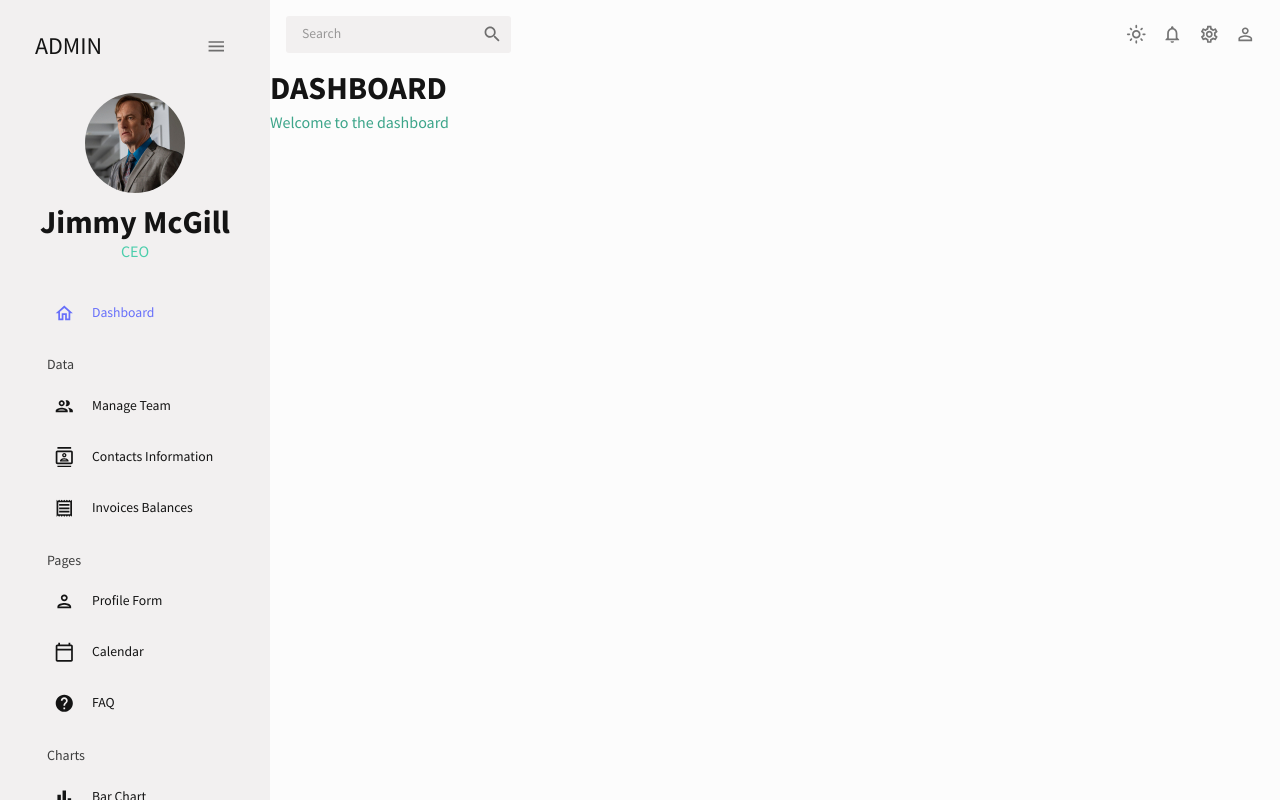
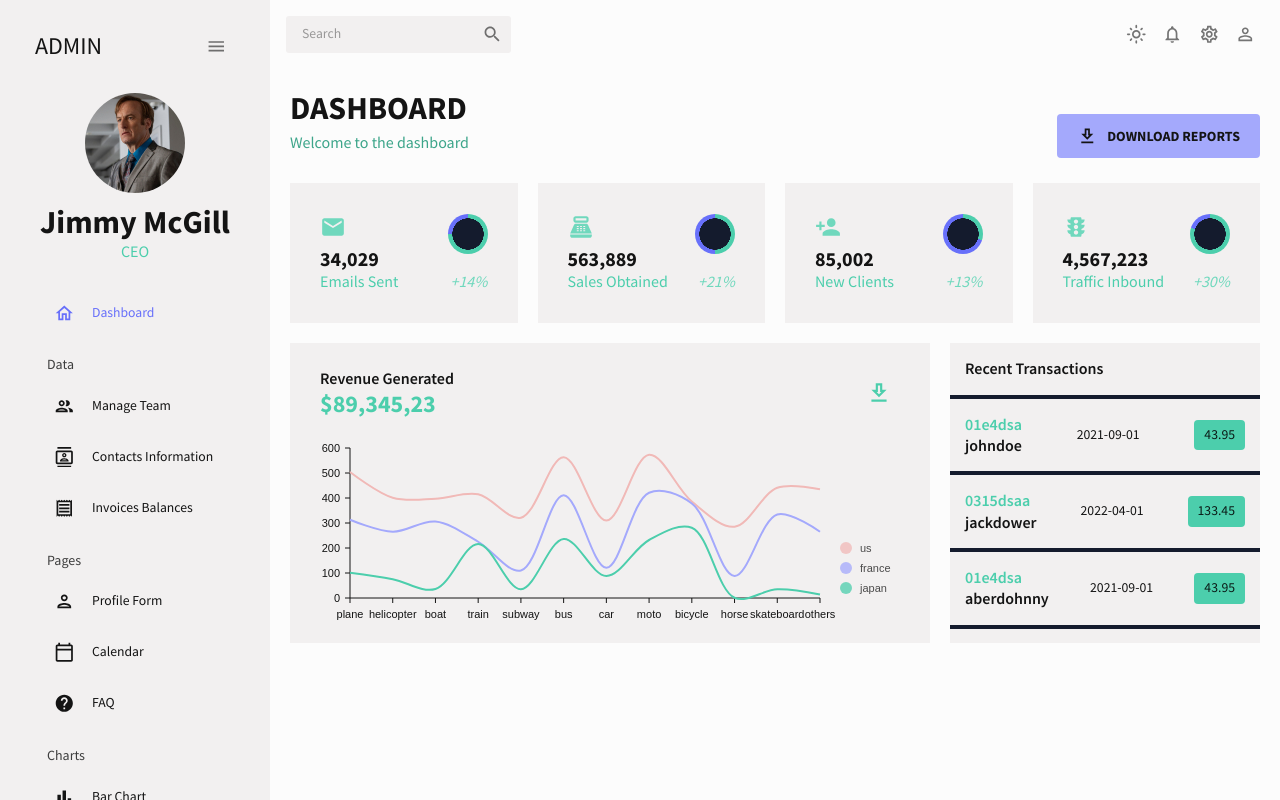
Before and after one commit to MarvelB/admin-dashboard, a React (Create React App) app: page / in a window 1280 px wide. Built offline with nearby package versions, Linux system fonts and the light colour scheme.

Commit message:
added stats and part of the graph section to the dashboard

```diff
--- a/src/pages/Dashboard/Dashboard.tsx
+++ b/src/pages/Dashboard/Dashboard.tsx
@@ -1,17 +1,258 @@
-import { Box } from "@mui/material";
+import { Box, IconButton, useTheme, Typography, Button } from "@mui/material";
 import Header from "components/Header/Header";
+import { tokens } from "theme";
+import { mockTransactions } from "data/mockData";
+import {
+    DownloadOutlined,
+    Email,
+    PointOfSaleOutlined,
+    PersonAdd,
+    Traffic,
+} from "@mui/icons-material";
+import StatsBox from "components/StatsBox/StatsBox";
+import LineChartComponent from "components/LineChartComponent/LineChartComponent";
 
 interface DashboardProps {}
 
 const Dashboard = ({}: DashboardProps) => {
+    const theme = useTheme();
+    const colors = tokens(theme.palette.mode);
+
     return (
-        <Box>
+        <Box m="20px">
             <Box
                 display="flex"
                 justifyContent="space-between"
                 alignItems="center"
             >
                 <Header title="DASHBOARD" subTitle="Welcome to the dashboard" />
+
+                <Box>
+                    <Button
+                        sx={{
+                            backgroundColor: colors.blueAccent[700],
+                            color: colors.grey[100],
+                            fontSize: "14px",
+                            fontWeight: "bold",
+                            padding: "10px 20px",
+                        }}
+                    >
+                        <DownloadOutlined sx={{ mr: "10px" }} />
+                        Download Reports
+                    </Button>
+                </Box>
+            </Box>
+
+            {/* Main grid */}
+            <Box
+                display="grid"
+                gridTemplateColumns="repeat(12, 1fr)"
+                gridAutoRows="140px"
+                gap="20px"
+            >
+                {/* First row */}
+                <Box
+                    gridColumn="span 3"
+                    display="flex"
+                    alignItems="center"
+                    justifyContent="center"
+                    sx={{ backgroundColor: colors.primary[400] }}
+                >
+                    <StatsBox
+                        title="34,029"
+                        subtitle="Emails Sent"
+                        progress={0.75}
+                        increase="+14%"
+                        icon={
+                            <Email
+                                sx={{
+                                    color: colors.greenAccent[600],
+                                    fontSize: "26px",
+                                }}
+                            />
+                        }
+                    />
+                </Box>
+
+                <Box
+                    gridColumn="span 3"
+                    display="flex"
+                    alignItems="center"
+                    justifyContent="center"
+                    sx={{ backgroundColor: colors.primary[400] }}
+                >
+                    <StatsBox
+                        title="563,889"
+                        subtitle="Sales Obtained"
+                        progress={0.5}
+                        increase="+21%"
+                        icon={
+                            <PointOfSaleOutlined
+                                sx={{
+                                    color: colors.greenAccent[600],
+                                    fontSize: "26px",
+                                }}
+                            />
+                        }
+                    />
+                </Box>
+
+                <Box
+                    gridColumn="span 3"
+                    display="flex"
+                    alignItems="center"
+                    justifyContent="center"
+                    sx={{ backgroundColor: colors.primary[400] }}
+                >
+                    <StatsBox
+                        title="85,002"
+                        subtitle="New Clients"
+                        progress={0.3}
+                        increase="+13%"
+                        icon={
+                            <PersonAdd
+                                sx={{
+                                    color: colors.greenAccent[600],
+                                    fontSize: "26px",
+                                }}
+                            />
+                        }
+                    />
+                </Box>
+
+                <Box
+                    gridColumn="span 3"
+                    display="flex"
+                    alignItems="center"
+                    justifyContent="center"
+                    sx={{ backgroundColor: colors.primary[400] }}
+                >
+                    <StatsBox
+                        title="4,567,223"
+                        subtitle="Traffic Inbound"
+                        progress={0.8}
+                        increase="+30%"
+                        icon={
+                            <Traffic
+                                sx={{
+                                    color: colors.greenAccent[600],
+                                    fontSize: "26px",
+                                }}
+                            />
+                        }
+                    />
+                </Box>
+
+                {/* Second Row */}
+                <Box
+                    gridColumn="span 8"
+                    gridRow="span 2"
+                    sx={{ backgroundColor: colors.primary[400] }}
+                >
+                    <Box
+                        mt="25px"
+                        p="0 30px"
+                        display="flex"
+                        justifyContent="space-between"
+                        alignItems="center"
+                    >
+                        <Box>
+                            <Typography
+                                variant="h5"
+                                fontWeight="600"
+                                color={colors.grey[100]}
+                            >
+                                Revenue Generated
+                            </Typography>
+
+                            <Typography
+                                variant="h3"
+                                fontWeight="bold"
+                                color={colors.greenAccent[500]}
+                            >
+                                $89,345,23
+                            </Typography>
+                        </Box>
+
+                        <Box>
+                            <IconButton>
+                                <DownloadOutlined
+                                    sx={{
+                                        fontSize: "26px",
+                                        color: colors.greenAccent[500],
+                                    }}
+                                />
+                            </IconButton>
+                        </Box>
+                    </Box>
+
+                    <Box height="250px" mt="-20px">
+                        <LineChartComponent isDashboard={true} />
+                    </Box>
+                </Box>
+
+                <Box
+                    gridColumn="span 4"
+                    gridRow="span 2"
+                    sx={{ backgroundColor: colors.primary[400] }}
+                    overflow="auto"
+                >
+                    <Box
+                        display="flex"
+                        justifyContent="space-between"
+                        alignItems="center"
+                        borderBottom={`4px solid ${colors.primary[500]}`}
+                        color={colors.grey[100]}
+                        p="15px"
+                    >
+                        <Typography
+                            color={colors.grey[100]}
+                            variant="h5"
+                            fontWeight="600"
+                        >
+                            Recent Transactions
+                        </Typography>
+                    </Box>
+                    {mockTransactions.map((transaction) => (
+                        <Box
+                            key={transaction.txId}
+                            display="flex"
+                            justifyContent="space-between"
+                            alignItems="center"
+                            borderBottom={`4px solid ${colors.primary[500]}`}
+                            p="15px"
+                        >
+                            <Box>
+                                <Typography
+                                    color={colors.greenAccent[500]}
+                                    variant="h5"
+                                    fontWeight="600"
+                                >
+                                    {transaction.txId}
+                                </Typography>
+                                <Typography
+                                    color={colors.grey[100]}
+                                    variant="h5"
+                                    fontWeight="600"
+                                >
+                                    {transaction.user}
+                                </Typography>
+                            </Box>
+                            <Box color={colors.grey[100]}>
+                                {transaction.date}
+                            </Box>
+                            <Box
+                                sx={{
+                                    backgroundColor: colors.greenAccent[500],
+                                    padding: "5px 10px",
+                                    borderRadius: "4px",
+                                }}
+                            >
+                                {transaction.cost}
+                            </Box>
+                        </Box>
+                    ))}
+                </Box>
             </Box>
         </Box>
     );
```
